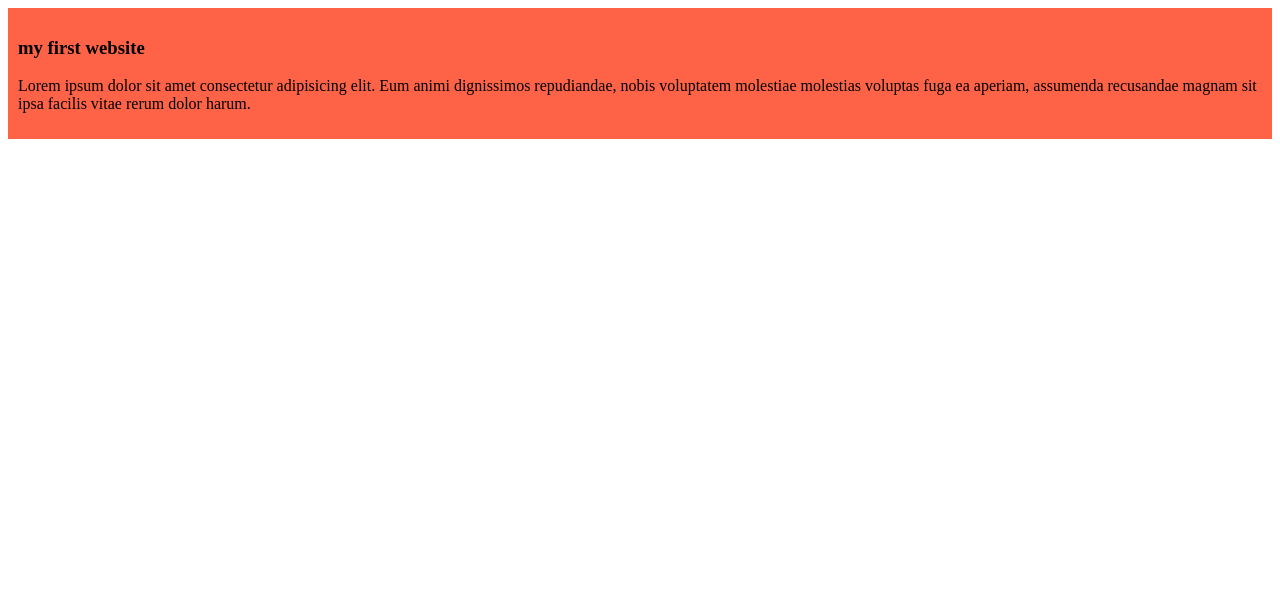
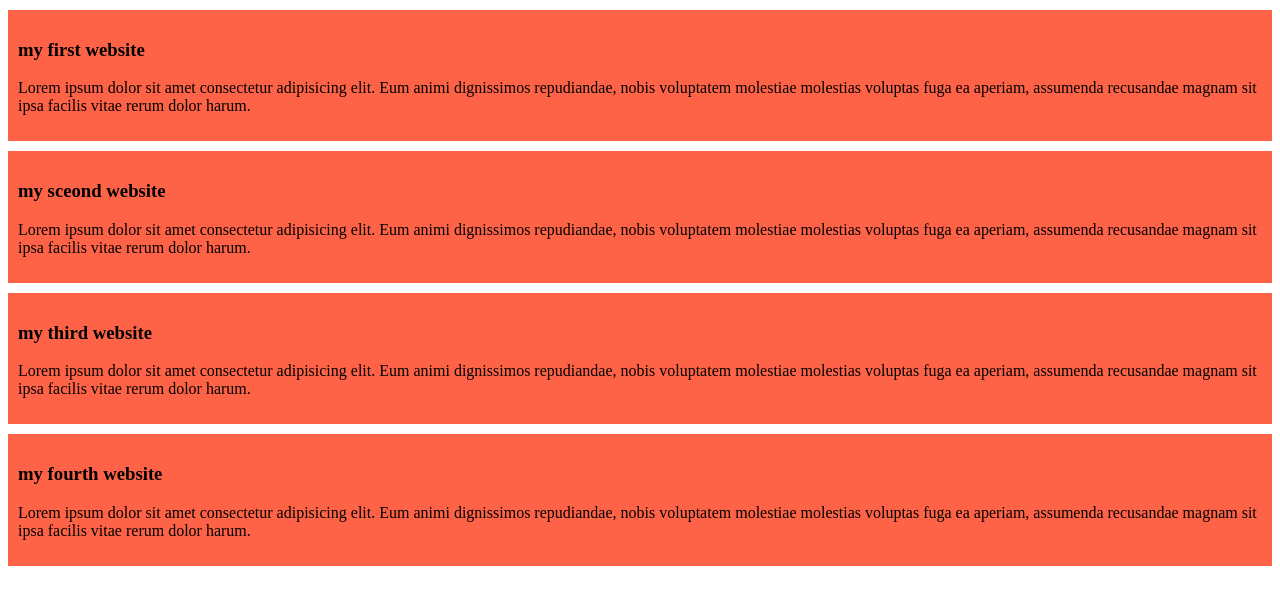
Before and after one commit to nasimali29/my-simple-website, a plain HTML site: page index.html in a window 1280 px wide. Drawn offline with Linux system fonts and the light colour scheme.

Commit message:
add new blog

```diff
--- a/index.html
+++ b/index.html
@@ -11,5 +11,23 @@
         <h3>my first website</h3>
         <p>Lorem ipsum dolor sit amet consectetur adipisicing elit. Eum animi dignissimos repudiandae, nobis voluptatem molestiae molestias voluptas fuga ea aperiam, assumenda recusandae magnam sit ipsa facilis vitae rerum dolor harum.</p>
     </div>
+
+
+    <div>
+        <h3>my sceond website</h3>
+        <p>Lorem ipsum dolor sit amet consectetur adipisicing elit. Eum animi dignissimos repudiandae, nobis voluptatem molestiae molestias voluptas fuga ea aperiam, assumenda recusandae magnam sit ipsa facilis vitae rerum dolor harum.</p>
+    </div>
+
+
+    <div>
+        <h3>my third website</h3>
+        <p>Lorem ipsum dolor sit amet consectetur adipisicing elit. Eum animi dignissimos repudiandae, nobis voluptatem molestiae molestias voluptas fuga ea aperiam, assumenda recusandae magnam sit ipsa facilis vitae rerum dolor harum.</p>
+    </div>
+
+
+    <div>
+        <h3>my fourth website</h3>
+        <p>Lorem ipsum dolor sit amet consectetur adipisicing elit. Eum animi dignissimos repudiandae, nobis voluptatem molestiae molestias voluptas fuga ea aperiam, assumenda recusandae magnam sit ipsa facilis vitae rerum dolor harum.</p>
+    </div>
 </body>
 </html>
--- a/style/blog.css
+++ b/style/blog.css
@@ -1,4 +1,5 @@
 div{
     background-color: tomato;
     padding: 10px;
+    margin-top: 10px;
 }
```
